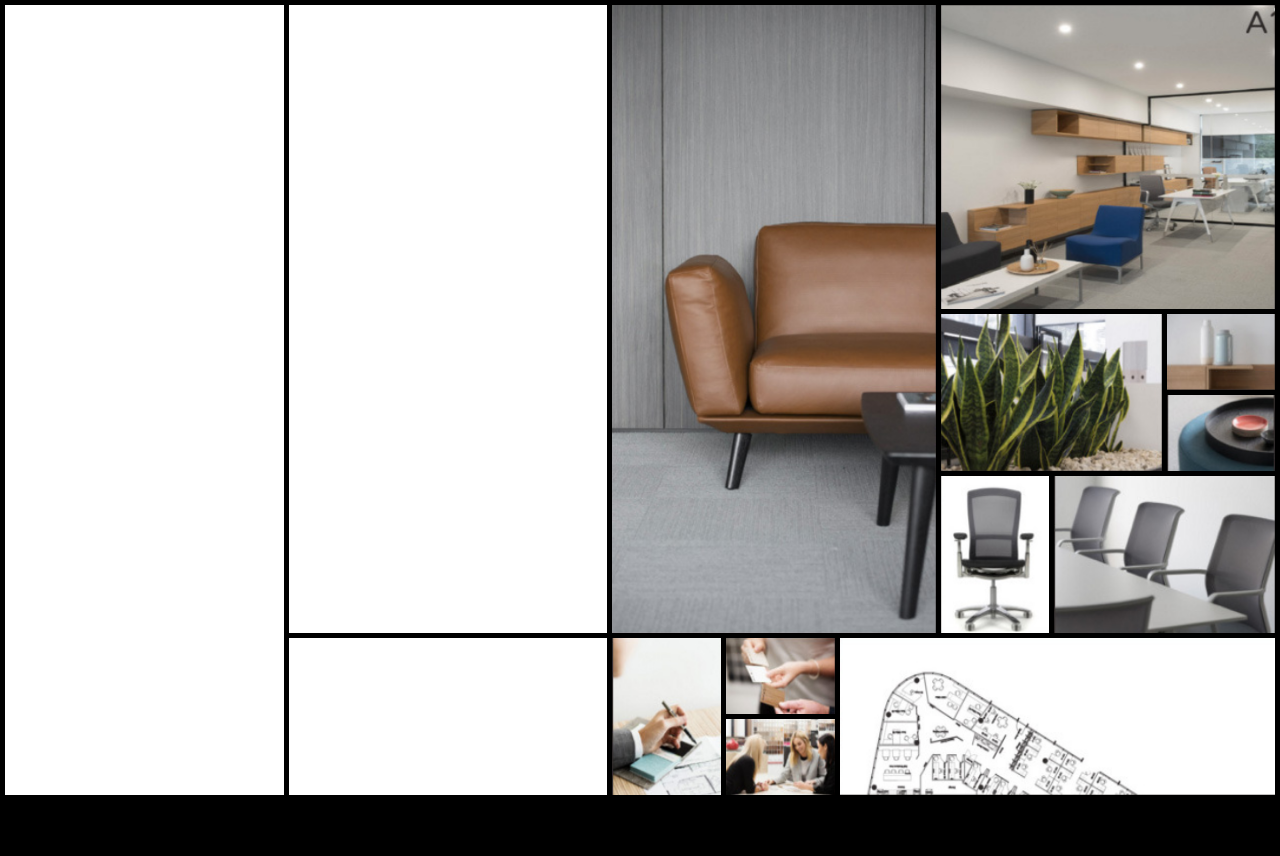
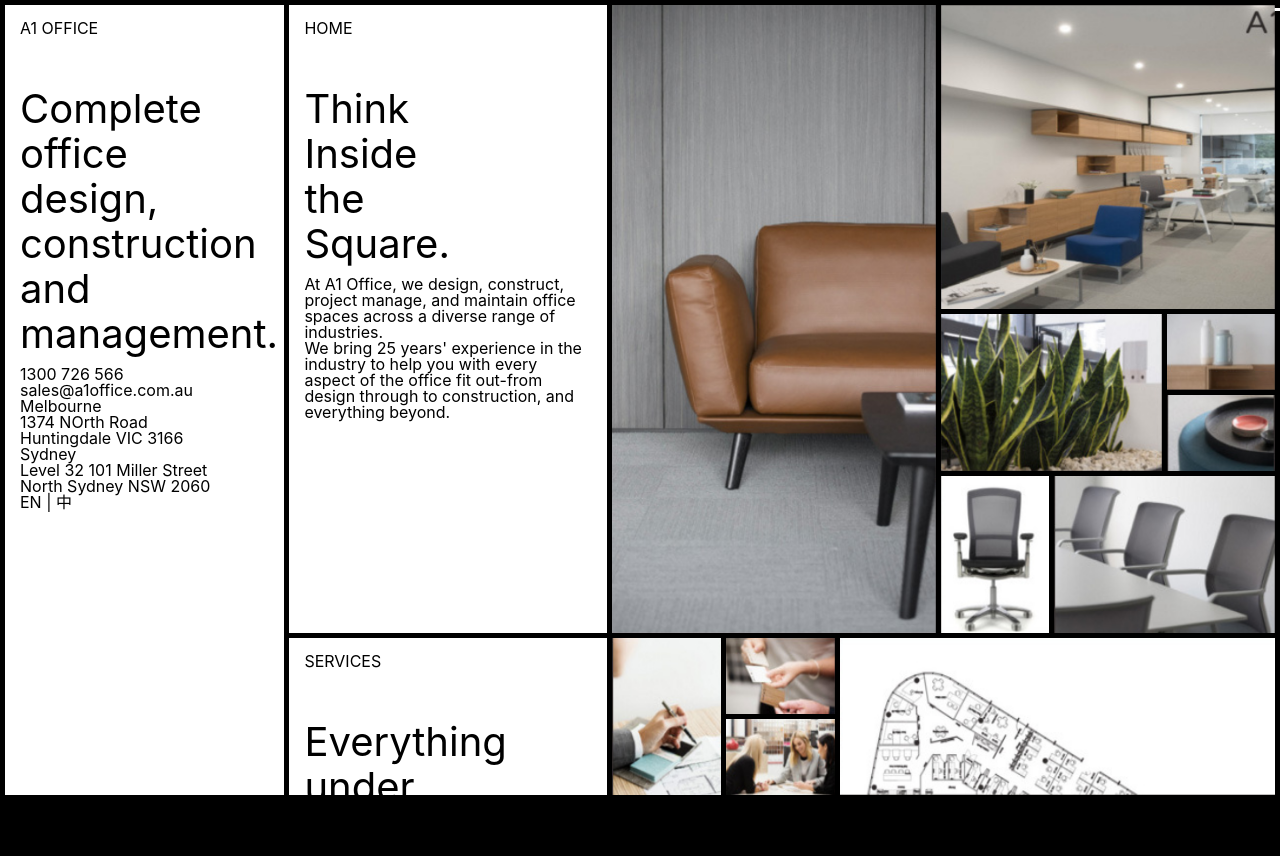
Before and after one commit to 2sumin2/a1office, a plain HTML site: page index.html in a window 1280 px wide. Before the commit the page ends 800 px from the top, so only its background shows below. Drawn offline with nearby package versions, Linux system fonts and the light colour scheme.

Commit message:
Add the content

```diff
--- a/index.html
+++ b/index.html
@@ -10,9 +10,36 @@
 
 <body>
     <div class="grid">
-        <div class="container"></div>
-        <div class="container"></div>
-        <div class="container"></div>
+        <div class="container">
+            <span>A1 OFFICE</span>
+            <span class="title">Complete office design, construction and management.</span>
+
+            <span>1300 726 566</span>
+            <span>sales@a1office.com.au</span>
+            <span>Melbourne</span>
+            <span>1374 NOrth Road</span>
+            <span>Huntingdale VIC 3166</span>
+            <span>Sydney</span>
+            <span>Level 32 101 Miller Street</span>
+            <span>North Sydney NSW 2060</span>
+            <span>EN | 中</span>
+        </div>
+        <div class="container">
+            <span>HOME</span>
+            <span class="title">Think Inside the Square.</span>
+            <span>
+                At A1 Office, we design, construct, project manage, and maintain office spaces across a diverse range of
+                industries.
+            </span>
+            <span>
+                We bring 25 years' experience in the industry to help you with every aspect of the office fit out-from
+                design through to construction, and everything beyond.
+            </span>
+        </div>
+        <div class="container">
+            <span>SERVICES</span>
+            <span class="title">Everything under one roof.</span>
+        </div>
         <div class="container">
             <img class="img_container" src="images/1.PNG" />
             <img class="img_container" src="images/2.PNG" />
@@ -29,6 +56,7 @@
             <img class="img_container" src="images/11.PNG" />
         </div>
     </div>
+    <div class="white"></div>
 </body>
 
 </html>
--- a/style.css
+++ b/style.css
@@ -28,6 +28,26 @@ body {
 
 .container:nth-child(1) {
     grid-row: span 2;
+}
+
+.container:nth-child(-n+3) {
+    padding: 15px;
+    display: flex;
+    flex-direction: column;
+}
+
+.title {
+    font-size: 40px;
+    margin: 50px 0 10px 0;
+    line-height: 45px;
+}
+
+.container:nth-child(2) .title {
+    width: 45%;
+}
+
+.container:nth-child(3) .title {
+    width: 65%;
 }
 
 .container:nth-last-child(2) {
@@ -91,3 +111,12 @@ img {
     grid-column: 3/-1;
     grid-row: -3 /-1;
 }
+
+.white {
+    background-color: white;
+    height: 3px;
+    width: 5px;
+    position: fixed;
+    right: 0;
+    top: 8px;
+}
```
